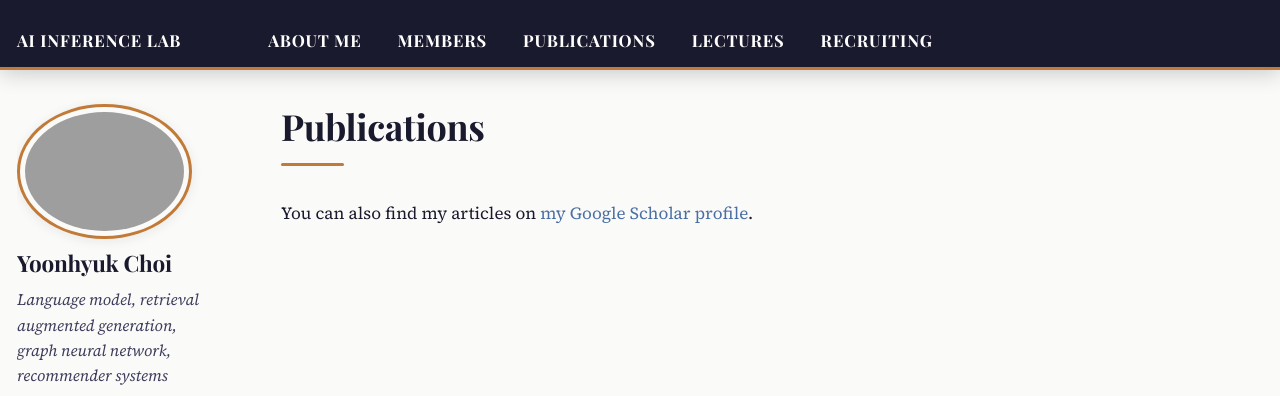
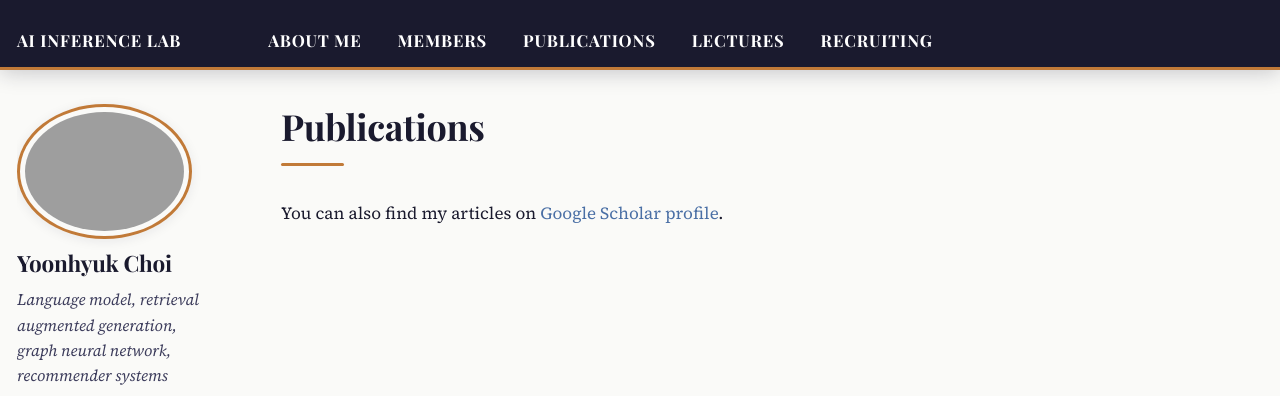
Before and after one commit to ChoiYoonHyuk/ChoiYoonHyuk.github.io, a Jekyll site: the page built from _pages/publications.html, in a window 1280 px wide. Shown: the top 396 px of the page. Built offline with Jekyll 4.4.1, drawn with Linux system fonts in a browser that asks for light colours; some web fonts are replaced.

Commit message:
Update publications.html

```diff
--- a/_pages/publications.html
+++ b/_pages/publications.html
@@ -6,7 +6,7 @@
 ---
 
 {% if site.author.googlescholar %}
-  <div class="wordwrap">You can also find my articles on <a href="{{site.author.googlescholar}}">my Google Scholar profile</a>.</div>
+  <div class="wordwrap">You can also find my articles on <a href="{{site.author.googlescholar}}">Google Scholar profile</a>.</div>
 {% endif %}
 
 {% include base_path %}
```
